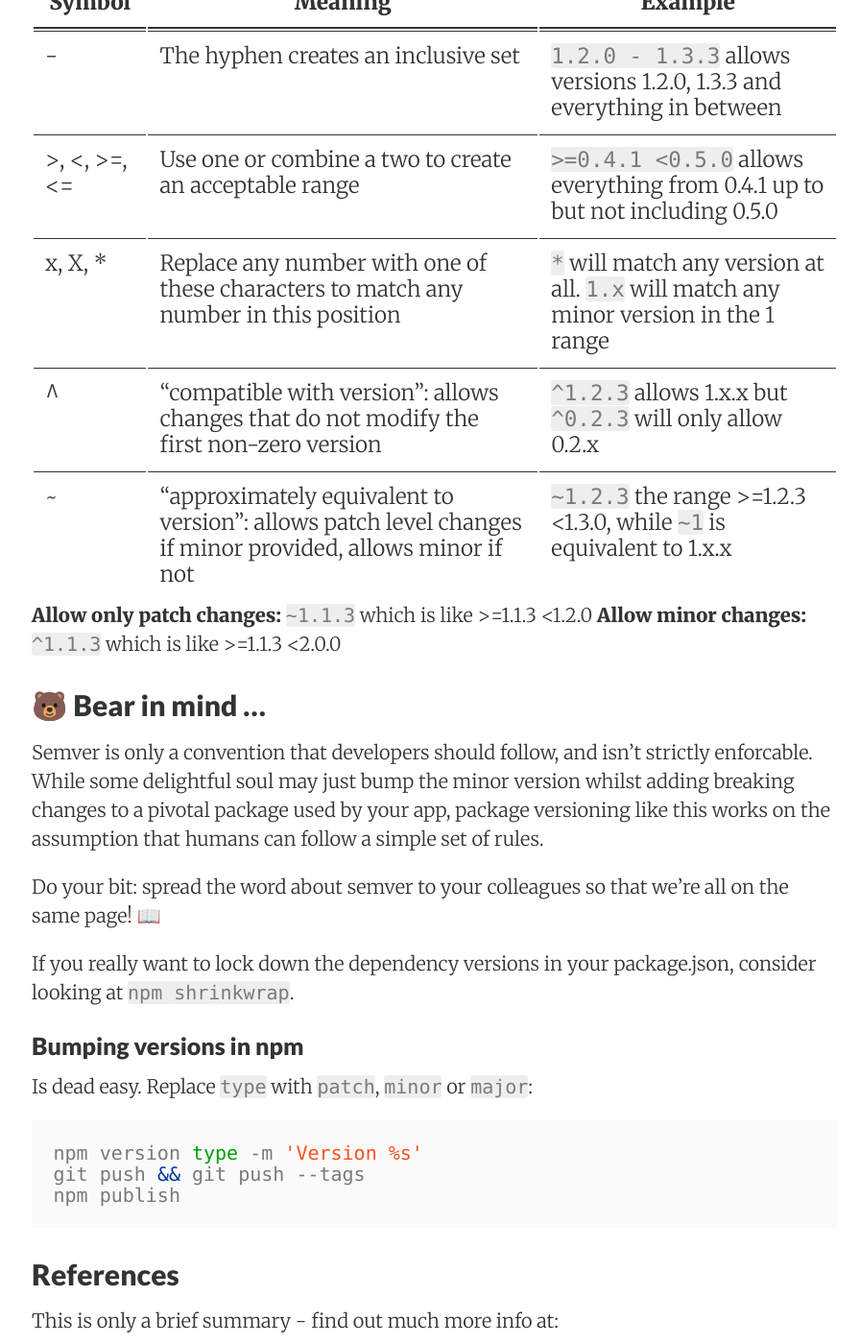
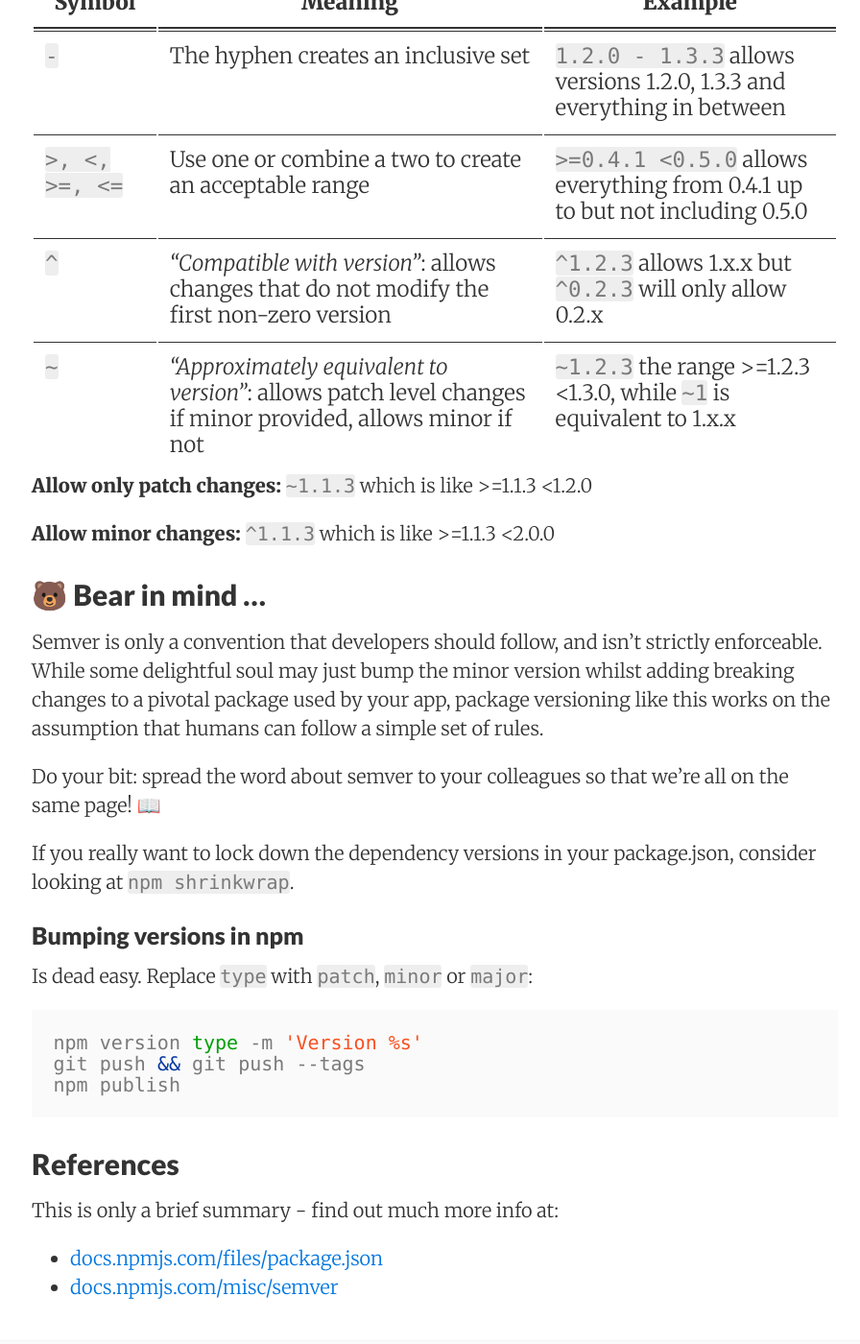
Before and after one commit to claire-codes/blog-com, a Jekyll site: the page built from _posts/2016-03-09-semver-in-package-json.markdown, in a window 1280 px wide and 1400 px high, scrolled down 2030 px. Shown: the whole window at 96% size, without its empty margins (187-1083 px from the left). Built offline with Jekyll 4.4.1, drawn with Linux system fonts in a browser that asks for light colours; nearby versions of some CDN libraries; emoji names are drawn with the system emoji font; Markdown is read by kramdown in place of the engine named in the settings; comment, search, counter and statistics services are not loaded.

Commit message:
:expressionless: Format tables in redcarpet

```diff
--- a/_config.yml
+++ b/_config.yml
@@ -14,6 +14,8 @@
 
 # Build settings
 markdown: redcarpet
+redcarpet:
+  extensions: ["no_intra_emphasis", "fenced_code_blocks", "autolink", "tables", "with_toc_data"]
 
 exclude: ['config.ru', 'Gemfile', 'Gemfile.lock', 'vendor', 'Procfile']
 
--- a/_posts/2016-03-09-semver-in-package-json.markdown
+++ b/_posts/2016-03-09-semver-in-package-json.markdown
@@ -44,20 +45,20 @@
 
 You've installed a dependency to your app using npm, but you're not too precious about the version of the dependency - it's not critical and it'll probably still work if the version is 0.4.1 or 0.4.2. You can specify how flexible you want to be with versions using special symbols in the `package.json` file. but you want to specify what version is used. Here's a brief primer:
 
-| Symbol | Meaning | Example |
-|--|--|
-| - | The hyphen creates an inclusive set | `1.2.0 - 1.3.3` allows versions 1.2.0, 1.3.3 and everything in between |
-|>, <, >=, <=|Use one or combine a two to create an acceptable range| `>=0.4.1 <0.5.0` allows everything from 0.4.1 up to but not including 0.5.0
-|x, X, *| Replace any number with one of these characters to match any number in this position | `*` will match any version at all. `1.x` will match any minor version in the 1 range |
-|^|"compatible with version": allows changes that do not modify the first non-zero version | `^1.2.3` allows 1.x.x but `^0.2.3` will only allow 0.2.x |
-|~|"approximately equivalent to version": allows patch level changes if minor provided, allows minor if not | `~1.2.3` the range >=1.2.3 <1.3.0, while `~1` is equivalent to 1.x.x |
+| Symbol        | Meaning           | Example  |
+| ------------- |---------------| ------|
+| `-` | The hyphen creates an inclusive set | `1.2.0 - 1.3.3` allows versions 1.2.0, 1.3.3 and everything in between |
+|`>, <, >=, <=`|Use one or combine a two to create an acceptable range| `>=0.4.1 <0.5.0` allows everything from 0.4.1 up to but not including 0.5.0 |
+|`^`|_"Compatible with version"_: allows changes that do not modify the first non-zero version | `^1.2.3` allows 1.x.x but `^0.2.3` will only allow 0.2.x |
+|`~`|_"Approximately equivalent to version"_: allows patch level changes if minor provided, allows minor if not | `~1.2.3` the range >=1.2.3 <1.3.0, while `~1` is equivalent to 1.x.x |
 
 __Allow only patch changes:__ `~1.1.3` which is like >=1.1.3 <1.2.0
+
 __Allow minor changes:__ `^1.1.3` which is like >=1.1.3 <2.0.0
 
 ## :bear: Bear in mind ...
 
-Semver is only a convention that developers should follow, and isn't strictly enforcable. While some delightful soul may just bump the minor version whilst adding breaking changes to a pivotal package used by your app, package versioning like this works on the assumption that humans can follow a simple set of rules.
+Semver is only a convention that developers should follow, and isn't strictly enforceable. While some delightful soul may just bump the minor version whilst adding breaking changes to a pivotal package used by your app, package versioning like this works on the assumption that humans can follow a simple set of rules.
 
 Do your bit: spread the word about semver to your colleagues so that we're all on the same page! :book:
 
```
Also changed, not shown: other parts of _posts/2016-03-09-semver-in-package-json.markdown (+1 -0 lines).
